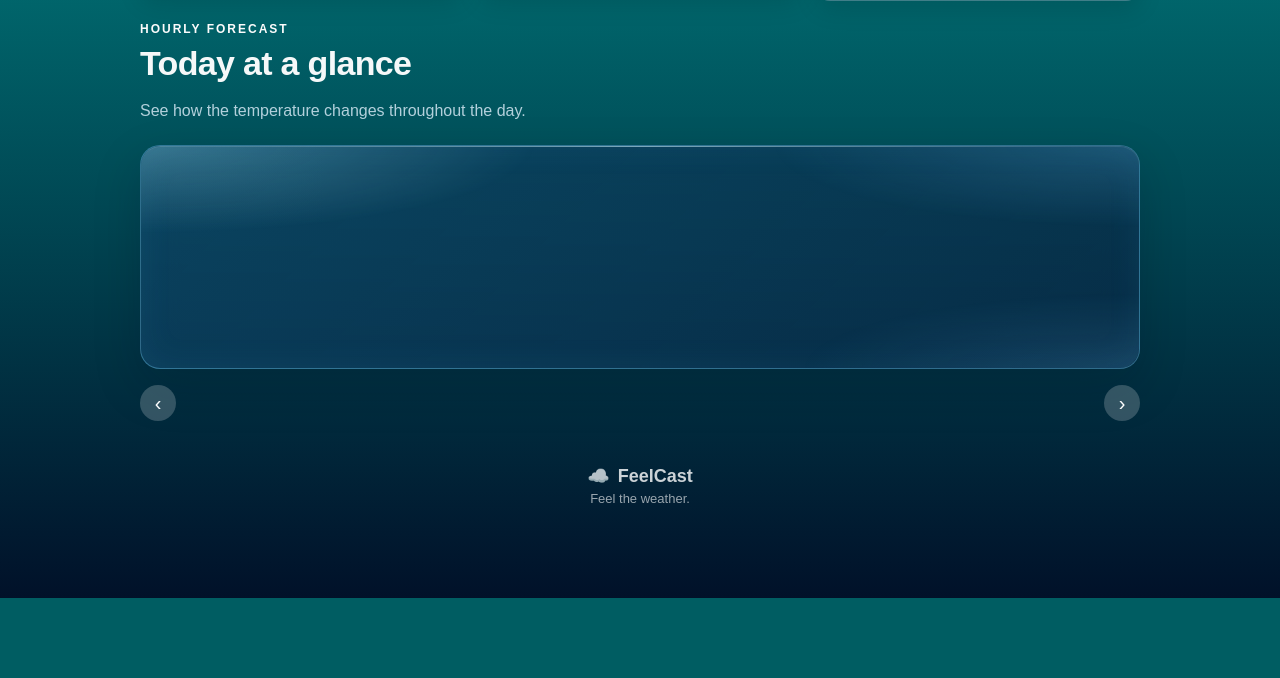
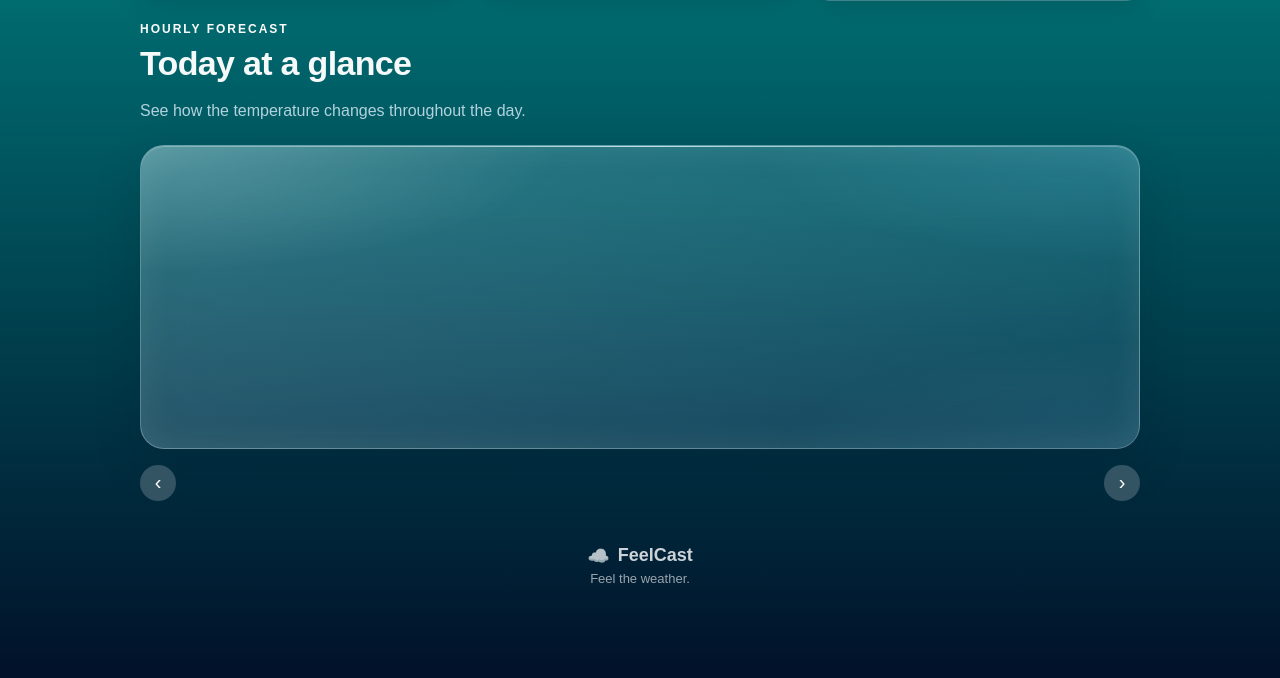
Before and after one commit to alina18-code/FeelCast, a Flask app: template templates/index.html in a window 1280 px wide. Shown: the part 986-1664 px from the top of the page. Before the commit the page ends 1584 px from the top, so only its background shows below. Run offline with Flask 3, Linux system fonts and the light colour scheme; the template is opened without the code that fills it, so the values that code supplies are empty.

Commit message:
work on the graph design

```diff
--- a/static/css/style.css
+++ b/static/css/style.css
@@ -763,18 +763,21 @@ body {
 .graph_container {
   position: relative;
   isolation: isolate;
-  overflow: hidden;
+  overflow-x: auto;
+  overflow-y: hidden;
   background:
-    linear-gradient(135deg, rgba(14, 67, 101, 0.72), rgba(9, 39, 69, 0.68));
-  border: 1px solid rgba(119, 215, 255, 0.36);
-  border-radius: 20px;
-  padding: 12px 20px 10px;
+    linear-gradient(135deg, rgba(226, 247, 255, 0.2), rgba(164, 221, 245, 0.1));
+  border: 1px solid rgba(219, 246, 255, 0.34);
+  border-radius: 24px;
+  padding: 16px 20px 12px;
   box-shadow:
-    0 18px 48px rgba(0, 12, 28, 0.18),
-    inset 0 1px 0 rgba(255, 255, 255, 0.12),
-    inset 0 0 34px rgba(91, 194, 246, 0.08);
-  backdrop-filter: blur(18px);
-  -webkit-backdrop-filter: blur(18px);
+    0 18px 48px rgba(0, 20, 40, 0.16),
+    inset 0 1px 0 rgba(255, 255, 255, 0.28),
+    inset 0 0 34px rgba(191, 236, 255, 0.12);
+  backdrop-filter: blur(24px) saturate(135%);
+  -webkit-backdrop-filter: blur(24px) saturate(135%);
+  scrollbar-color: rgba(221, 246, 255, 0.48) transparent;
+  scrollbar-width: thin;
 }
 
 .graph_container::before,
@@ -789,9 +792,9 @@ body {
   z-index: 0;
   border-radius: inherit;
   background:
-    radial-gradient(ellipse at 0% 0%, rgba(170, 236, 255, 0.28), transparent 28%),
-    radial-gradient(ellipse at 100% 0%, rgba(106, 199, 255, 0.2), transparent 26%),
-    radial-gradient(ellipse at 100% 100%, rgba(106, 199, 255, 0.14), transparent 24%);
+    radial-gradient(ellipse at 0% 0%, rgba(234, 251, 255, 0.22), transparent 30%),
+    radial-gradient(ellipse at 100% 0%, rgba(137, 218, 255, 0.15), transparent 28%),
+    radial-gradient(ellipse at 100% 100%, rgba(151, 225, 255, 0.1), transparent 26%);
 }
 
 .graph_container::after {
@@ -800,35 +803,36 @@ body {
   right: 5%;
   height: 1px;
   z-index: 2;
-  background: linear-gradient(90deg, transparent, rgba(199, 240, 255, 0.52), transparent);
+  background: linear-gradient(90deg, transparent, rgba(232, 250, 255, 0.7), transparent);
 }
 
 .temp_graph {
   position: relative;
   z-index: 1;
   width: 100%;
-  height: clamp(150px, 16.5vw, 200px);
+  height: auto;
+  aspect-ratio: 7 / 2;
   display: block;
 }
 
 .graph_axis_label {
-  fill: #ffffff;
+  fill: rgba(246, 252, 255, 0.92);
   font-family: Arial, Helvetica, sans-serif;
-  font-size: 13px;
-  font-weight: 700;
+  font-size: 14px;
+  font-weight: 600;
   paint-order: stroke;
-  stroke: rgba(6, 22, 42, 0.9);
-  stroke-width: 3px;
+  stroke: rgba(8, 34, 53, 0.7);
+  stroke-width: 2.5px;
   stroke-linejoin: round;
 }
 
 .graph_temp_label {
   fill: #ffffff;
   font-family: Arial, Helvetica, sans-serif;
-  font-size: 13px;
+  font-size: 14px;
   paint-order: stroke;
-  stroke: rgba(6, 22, 42, 0.9);
-  stroke-width: 3.5px;
+  stroke: rgba(8, 34, 53, 0.78);
+  stroke-width: 3px;
   stroke-linejoin: round;
 }
 
--- a/templates/index.html
+++ b/templates/index.html
@@ -258,7 +258,7 @@
               <div class="graph_container">
                 <svg
                   viewBox="0 0 700 200"
-                  preserveAspectRatio="none"
+                  preserveAspectRatio="xMidYMid meet"
                   class="temp_graph"
                   role="img"
                   aria-label="Hourly temperature forecast"
```
Also changed, not shown: other parts of static/css/style.css (+13 -22 lines).
